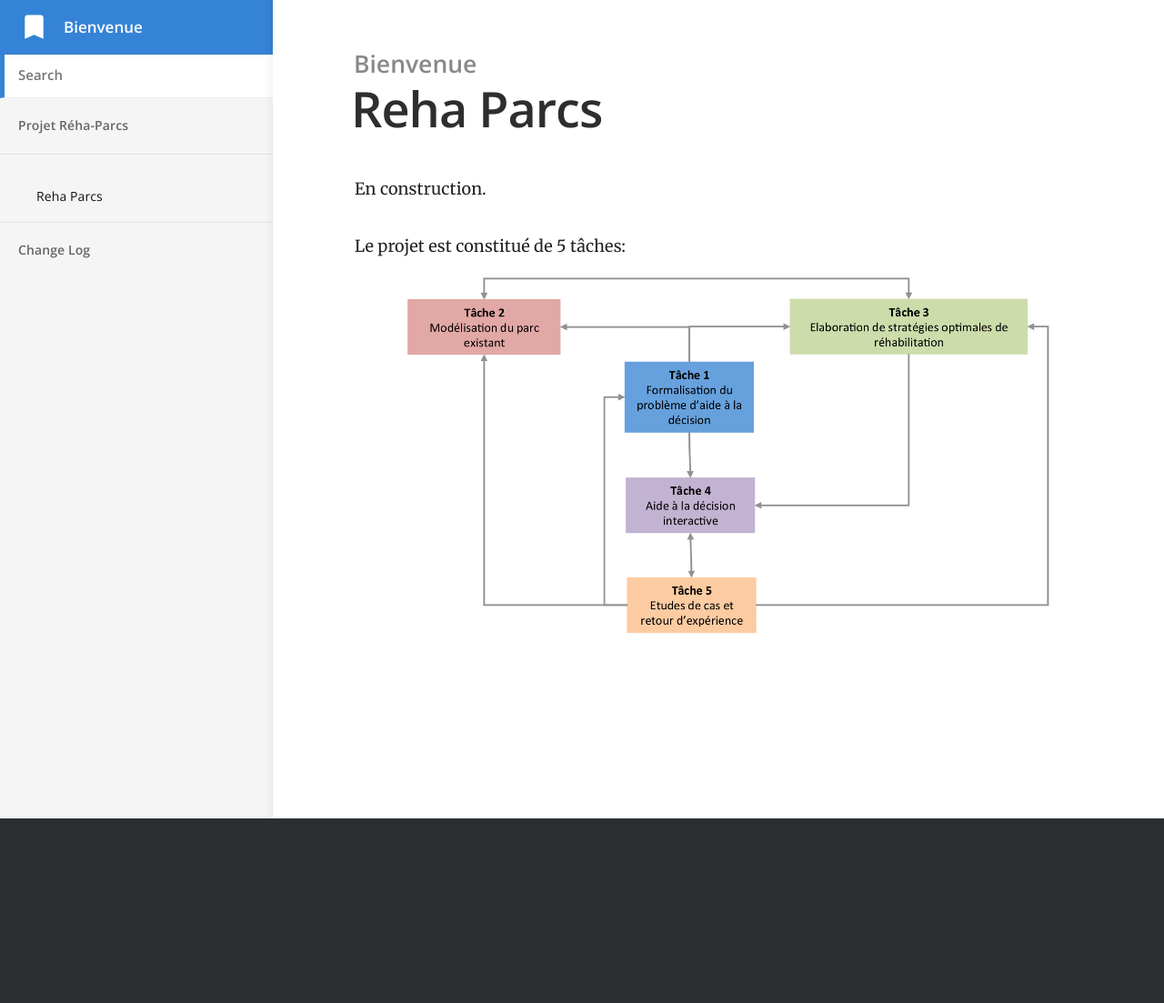
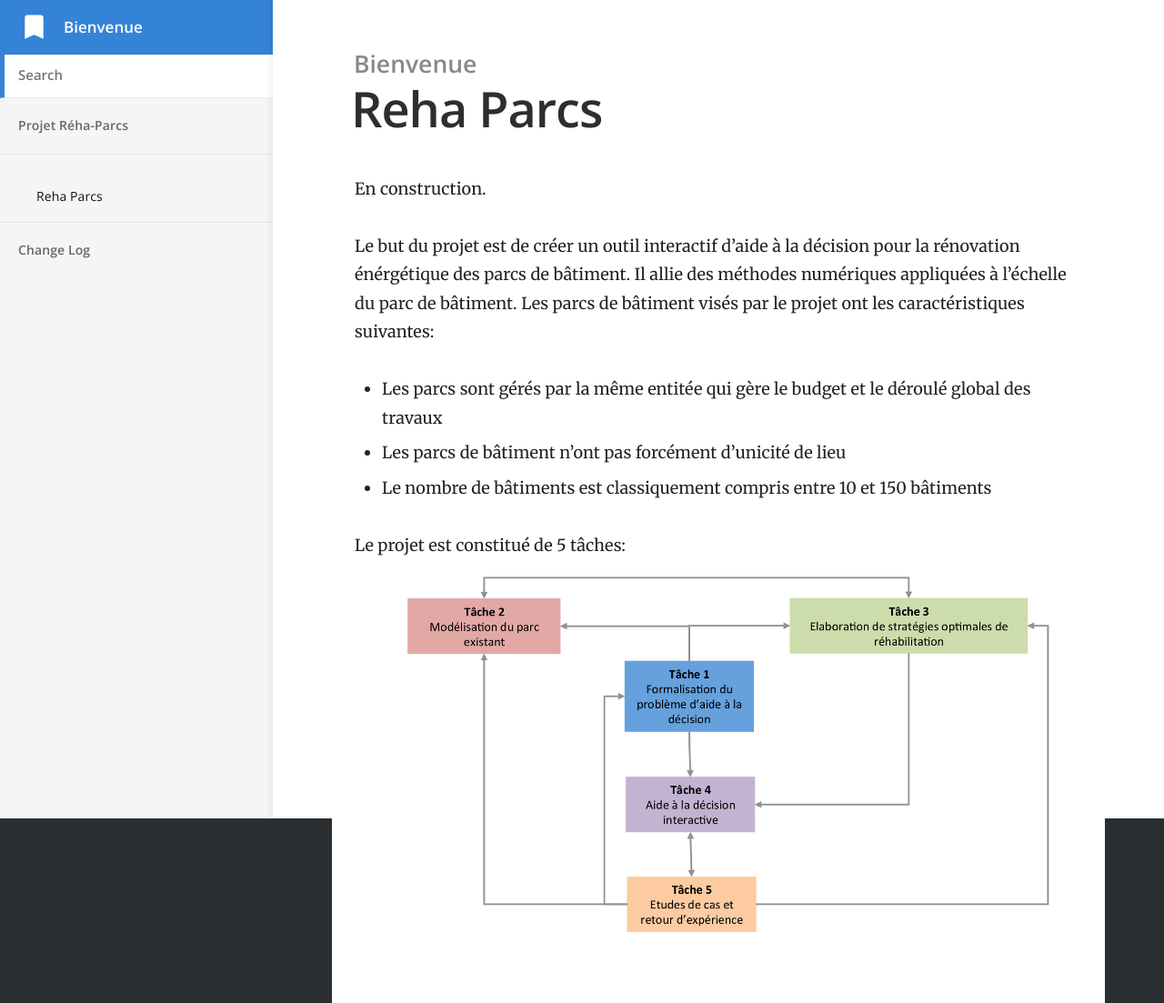
Before and after one commit to locie/reha-parcs, a Jekyll site: the page built from _docs/Reha-Parcs.md, in a window 1280 px wide. Shown: the whole page at 91% size. Built offline with Jekyll 4.4.1, drawn with Linux system fonts in a browser that asks for light colours; before the commit the page ends 900 px from its top, so only the background shows below that.

Commit message:
Update Reha-Parcs.md

```diff
--- a/_docs/Reha-Parcs.md
+++ b/_docs/Reha-Parcs.md
@@ -5,5 +5,11 @@ order: 1
 ---
 En construction.
 
+Le but du projet est de créer un outil interactif d'aide à la décision pour la rénovation énérgétique des parcs de bâtiment. Il allie des méthodes numériques appliquées à l'échelle du parc de bâtiment.
+Les parcs de bâtiment visés par le projet ont les caractéristiques suivantes:
+* Les parcs sont gérés par la même entitée qui gère le budget et le déroulé global des travaux
+* Les parcs de bâtiment n'ont pas forcément d'unicité de lieu
+* Le nombre de bâtiments est classiquement compris entre 10 et 150 bâtiments
+
 Le projet est constitué de 5 tâches:
 ![Description du projet Reha-Parcs](https://github.com/locie/reha-parcs/blob/gh-pages/images/project.png)
```
